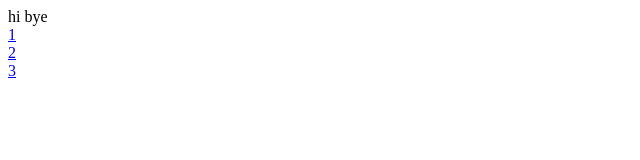
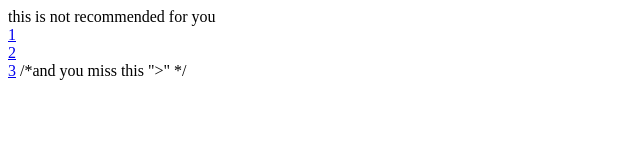
Before and after one commit to legendarysnowden/test-github, a plain HTML site: page index.html in a window 1280 px wide. Shown: the whole page, without its empty margins (0-640 px from the left). Drawn offline with Linux system fonts and the light colour scheme.

Commit message:
a few changes in index

```diff
--- a/index.html
+++ b/index.html
@@ -1,8 +1,9 @@
 <html>
 <body>
-	hi bye
+	this is not recommended for you
 	<br /><a href="page1.html">1</a>
 	<br /><a href="page2.html">2</a>
 	<br /><a href="page3.html">3</a>
 </body>
-</html
+</html>
+/*and you miss this ">" */
```
